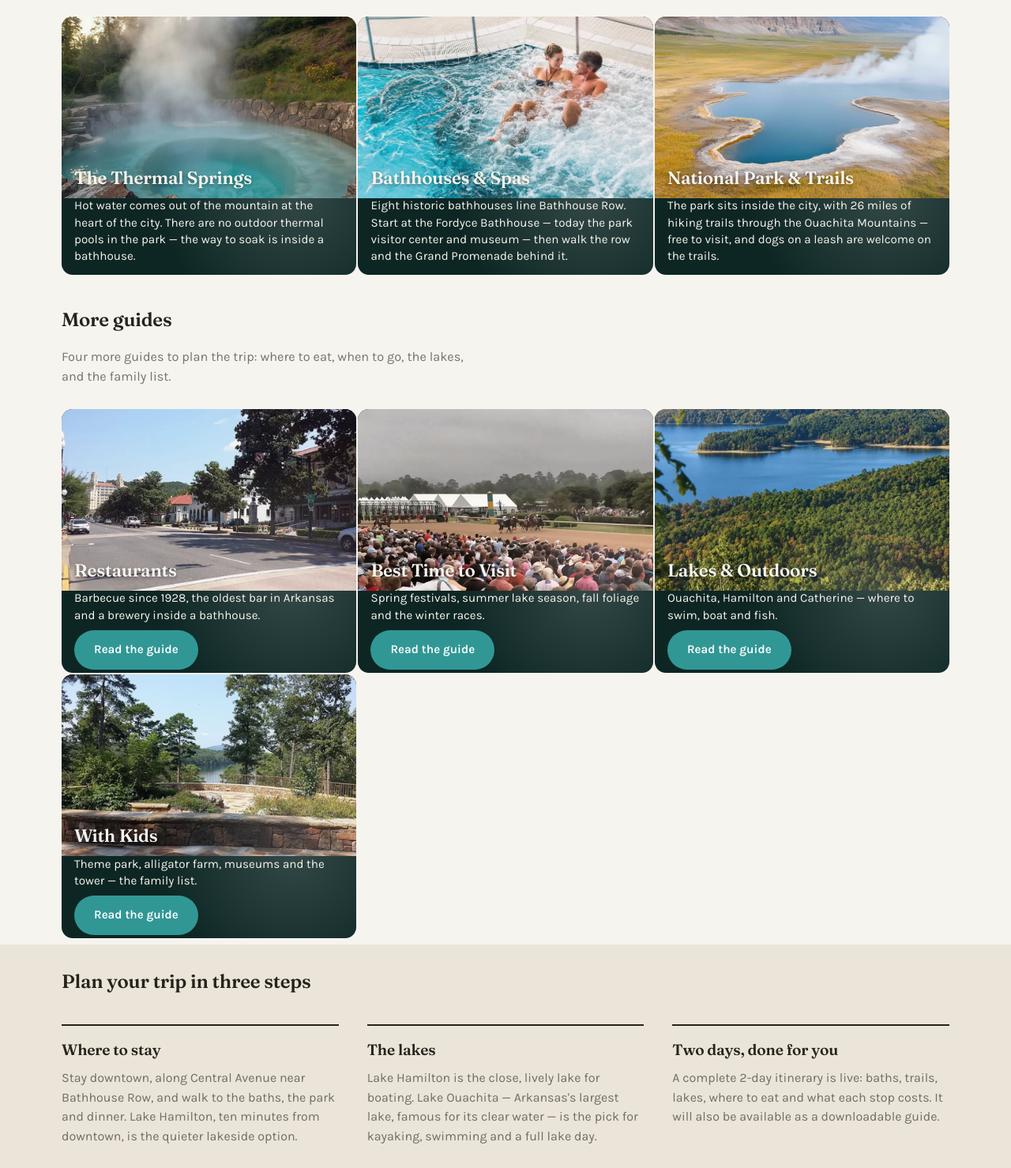
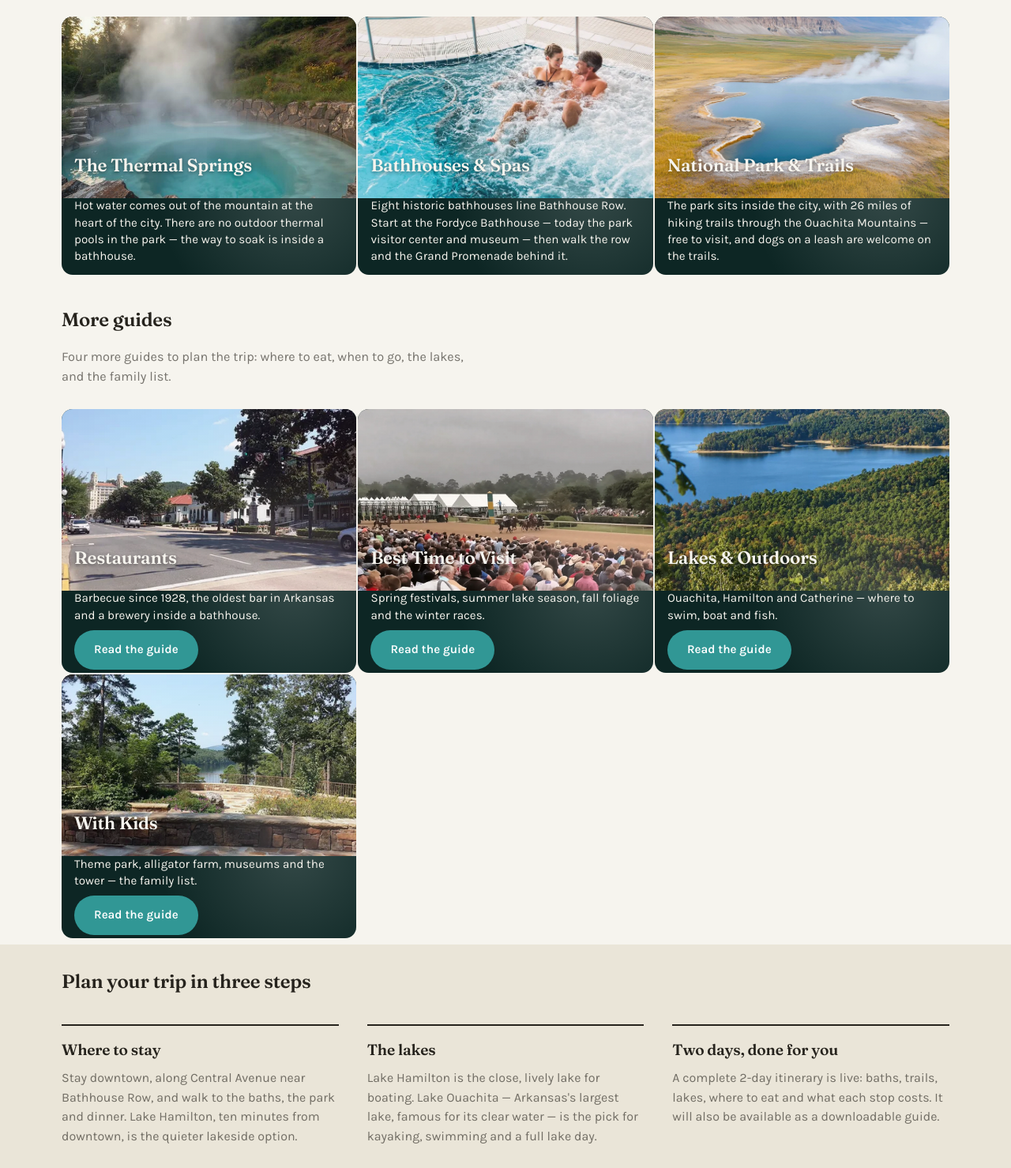
Before and after one commit to robguter/HotSprings, a PHP site: page /index.php in a window 1280 px wide. Shown: the part 776-2255 px from the top of the page at 79% size. Run offline with PHP 8.4, Linux system fonts and the light colour scheme; some libraries are stand-ins or nearby versions.

Commit message:
Cagada IA

```diff
--- a/pubs/css/style.css
+++ b/pubs/css/style.css
@@ -199,9 +199,9 @@ button{ font-family:inherit; cursor:pointer; }
   position: relative;
   overflow: hidden;
   border-radius: var(--radius-m);
-  /* El título queda DENTRO de la foto: empieza a 187px y la foto mide 230px,
-     así el párrafo arranca justo donde termina la foto */
-  padding: calc(171px + var(--space-2)) var(--space-2) .25rem;
+  /* El título queda DENTRO de la foto con foto visible debajo: empieza a 171px,
+     mide 35px y deja 24px de foto antes del párrafo, que arranca justo donde termina la foto (230px) */
+  padding: calc(155px + var(--space-2)) var(--space-2) .25rem;
   color: var(--mist);
   background: var(--deep-teal-2);
   min-height: 0;
@@ -228,11 +228,11 @@ button{ font-family:inherit; cursor:pointer; }
 
 /* Foto más alta solo para el panel de Oaklawn (el resto queda en 190px) */
 .spring-panel--alta::before { height: 440px; }
-.spring-panel--alta { padding-top: calc(381px + var(--space-2)); }
+.spring-panel--alta { padding-top: calc(365px + var(--space-2)); }
 
 /* Le damos un espacio ordenado al título con respecto al párrafo */
 .spring-panel h3 {
-  margin: 0 0 var(--space-1) 0; /* Un pequeño margen inferior fijo antes del párrafo */
+  margin: 0 0 1.5rem 0; /* 24px de foto visible entre el título y el párrafo */
   font-size: 1.4rem;
   font-weight: 700;
   text-shadow: 0 2px 4px rgba(0,0,0,0.4); /* Le da un sutil relieve al título */
--- a/pubs/header.php
+++ b/pubs/header.php
@@ -108,7 +108,7 @@
 
         <link rel="icon" type="image/x-icon" href="/images/favicon.ico">
         <link rel="preconnect" href="https://fonts.googleapis.com">
-        <link rel="stylesheet" href="/css/style.css?v=2">
+        <link rel="stylesheet" href="/css/style.css?v=3">
         <style>
             .lang-switcher{display:inline-flex;align-items:center;gap:.4rem;font-size:.85rem;font-weight:600;white-space:nowrap}
             .lang-switcher a{text-decoration:none;opacity:.55}
```
